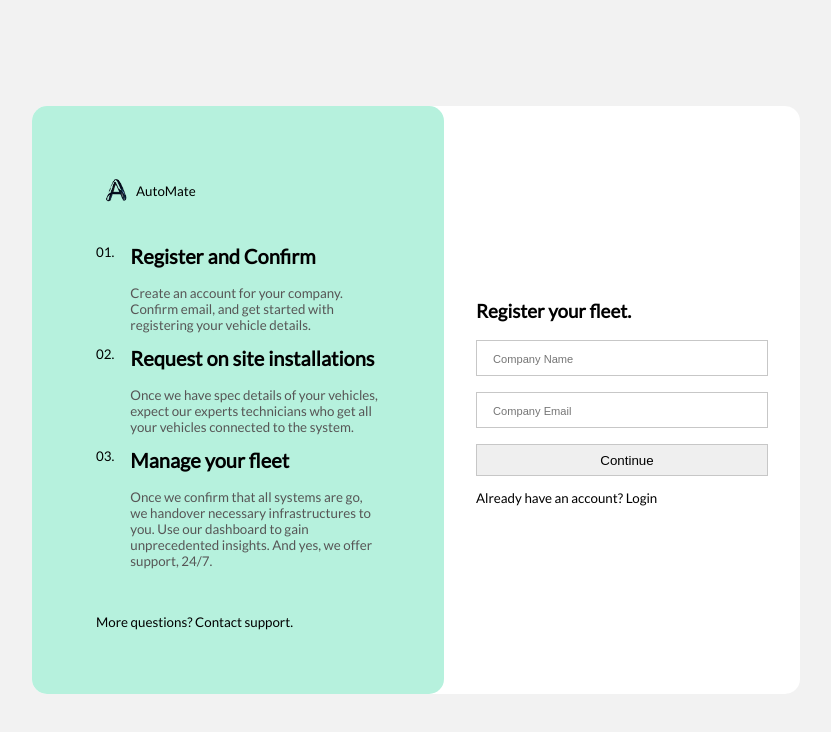
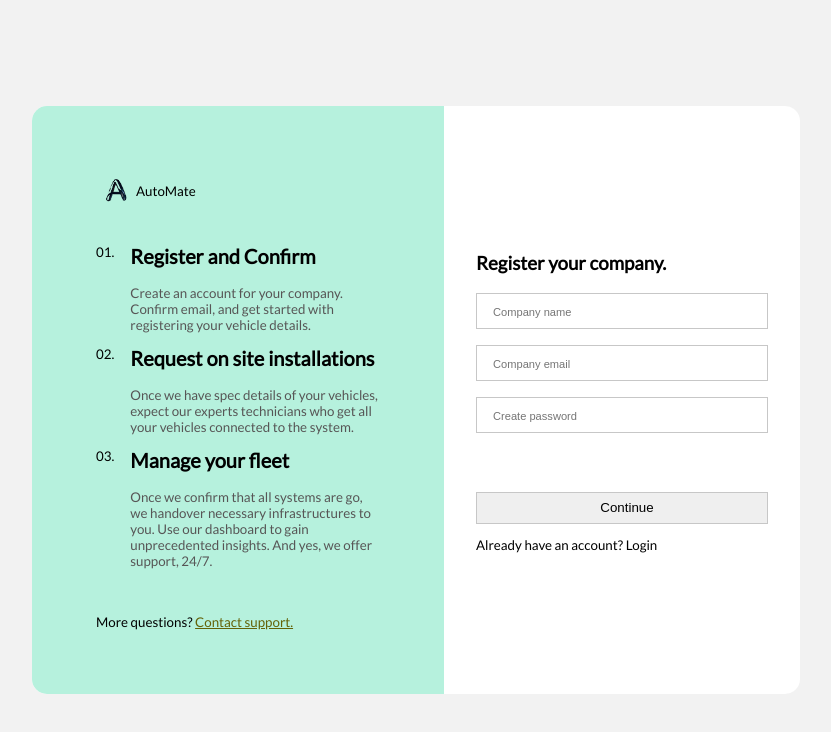
Before and after one commit to Blackie01/AutoMate, a React (Create React App) app: page /signup in a window 1280 px wide. Shown: the top 732 px of the page, without its empty margins (224-1055 px from the left). Built offline with nearby package versions, Linux system fonts and the light colour scheme; a web font is replaced by a local one.

Commit message:
more update

```diff
--- a/src/components/signup.css
+++ b/src/components/signup.css
@@ -12,15 +12,27 @@
     margin: auto;
     background-color: #fff;
     border-radius: 15px;
+
+
 }
 
 .left-div {
-    background-color: rgb(182, 241, 221);
+    background-color: #b6f1dd;
     height: 100%;
     width: 50%;
     padding: 4rem;
     font-size: smaller;
-    border-radius: 15px;
+    border-top-left-radius: 15px;
+    border-bottom-left-radius: 15px;
+}
+
+.logo-span-signup {
+    transition: transform 0.3s ease-in;
+}
+
+.logo-span-signup:hover {
+    color: #5b5959;
+    transform: scale(1.1);
 }
 
 .individual-signup-detail-box {
@@ -60,6 +72,11 @@ form input {
 
 .button-on-signup-page {
     width: 100%;
+    transition: background-color 0.3 ease;
+}
+
+.button-on-signup-page:hover {
+    background-color: rgb(228, 248, 242);
 }
 
 .right-div p {
--- a/src/components/signup.js
+++ b/src/components/signup.js
@@ -4,12 +4,21 @@ import "./signup.css"
 import { Link } from "react-router-dom";
 
 function Signup() {
+
+    function displayTest () {
+        let pswrd = document.getElementById("passworded").value;
+        console.log(pswrd)
+            document.getElementsByClassName("display-error").innerHTML = pswrd;
+    }
+
+
+
   return (
     <section className="overall-signup-page">
       <section className="center-container">
         <div className="left-div">
             <Link to="/" style={{textDecoration:'none', color:'inherit'}}>
-            <span style={{display: 'flex', margin:"0 0 2rem 0", width:'max-content'}}>
+            <span className="logo-span-signup" style={{display: 'flex', margin:"0 0 2rem 0", width:'max-content'}}>
             <img className="class-one-logo" src={logo} />
             <p>AutoMate</p>
           </span>
@@ -49,16 +58,18 @@ function Signup() {
           </div>
 
           <div className="contact-support">
-            More questions? Contact support.
+            More questions? <span style={{color: "#646208", textDecoration: "underline"}}>Contact support.</span>
           </div>
         </div>
 
         <div className="right-div">
-            <h3>Register your fleet.</h3>
+            <h3>Register your company.</h3>
             <form>
-                <input type="text" placeholder="Company Name"/>
-                <input type="email" placeholder="Company Email"/>
-                <input className="button-on-signup-page" type="submit" value="Continue"/>
+                <input type="text" placeholder="Company name" required/>
+                <input type="email" placeholder="Company email" required/>
+                <input id="passworded" type="password" placeholder="Create password" required/>
+                <p className="display-error"></p>
+                <input onClick={displayTest} className="button-on-signup-page" type="submit" value="Continue"/>
             </form>
 
             <div className="signup-with-google"></div>
```
